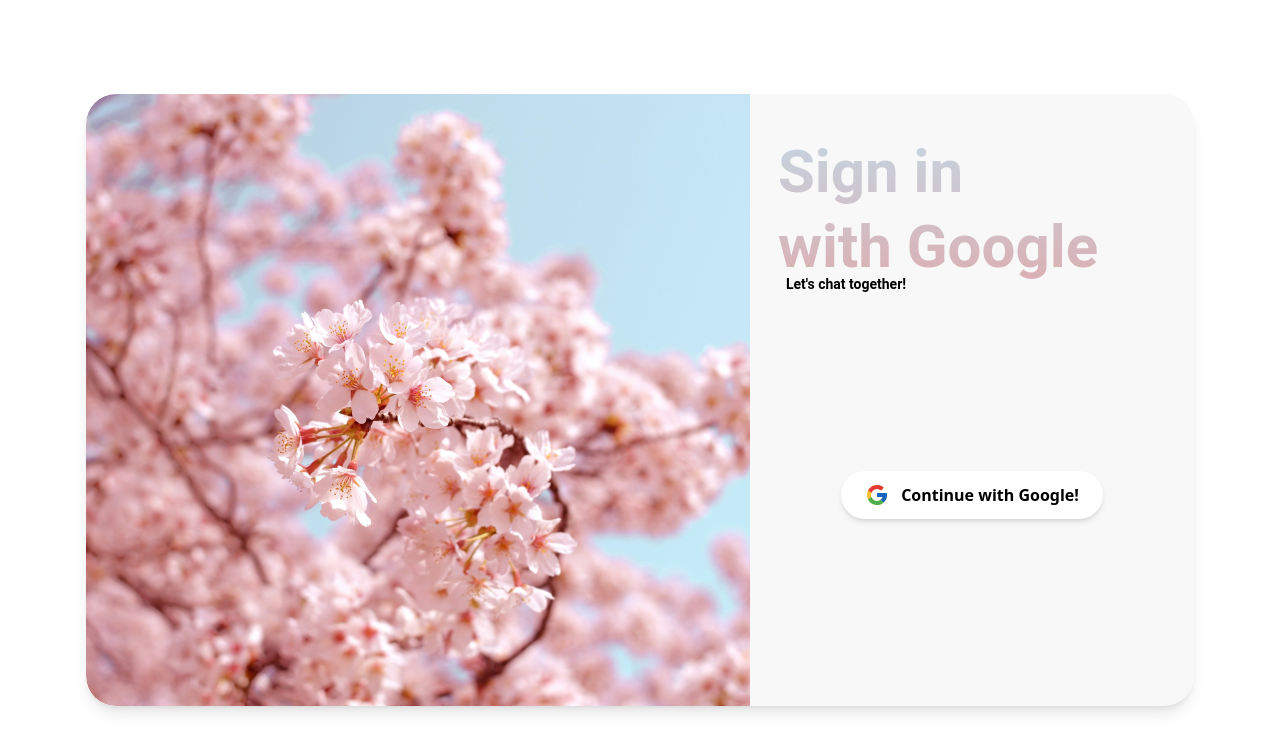
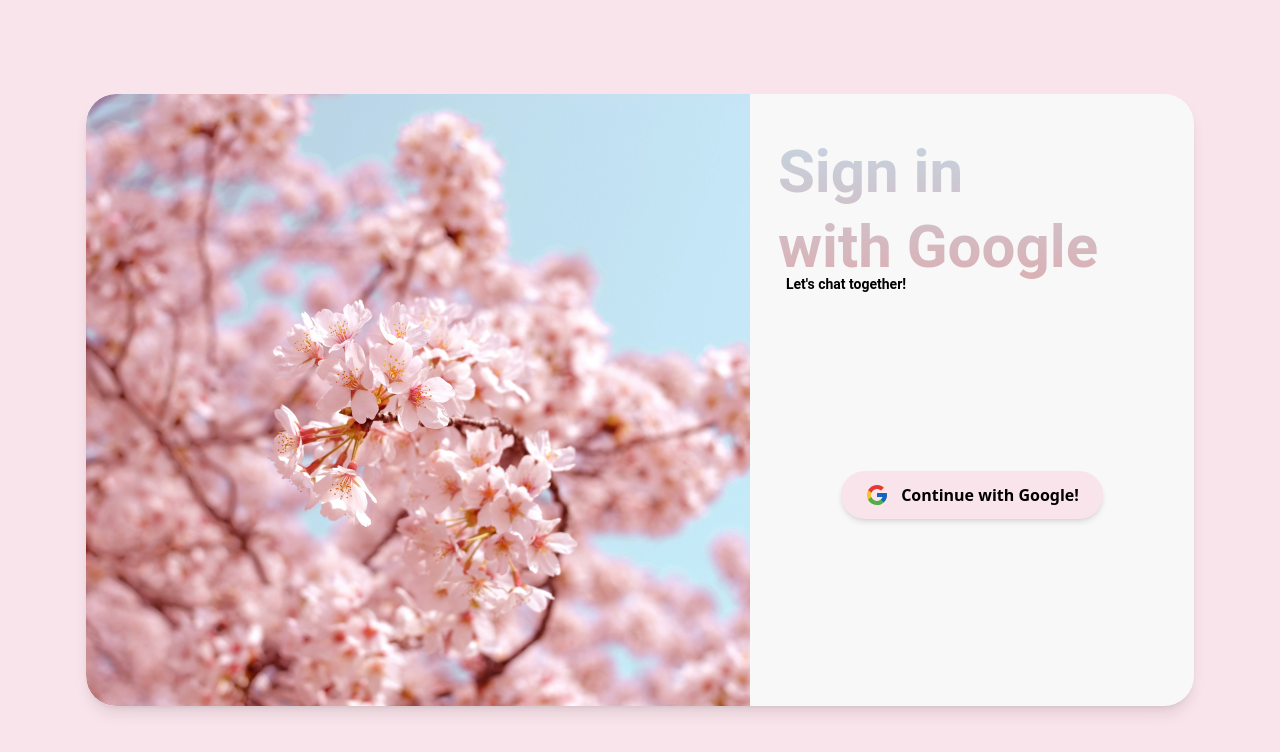
Before and after one commit to Emaus-Leonardo/chat-app, a React (Vite) app: page / in a window 1280 px wide. Shown: the top 752 px of the page. Built offline with nearby package versions, Linux system fonts and the light colour scheme; no server answers.

Commit message:
STYLE: estilo e funcionaidade d e login feitas

```diff
--- a/package.json
+++ b/package.json
@@ -16,7 +16,8 @@
     "react-dom": "^18.3.1",
     "react-firebase-hooks": "^5.1.1",
     "react-icons": "^5.2.1",
-    "react-spinkit": "^3.0.0"
+    "react-spinkit": "^3.0.0",
+    "react-spinners": "^0.14.1"
   },
   "devDependencies": {
     "@types/react": "^18.3.3",
--- a/src/components/Loading/index.jsx
+++ b/src/components/Loading/index.jsx
@@ -0,0 +1,10 @@
+import React from 'react'
+import { RingLoader } from 'react-spinners';
+
+export default function Loading() {
+  return (
+    <div>
+      <RingLoader color="#3498db" size={150} />
+    </div>
+  )
+}
--- a/src/components/Login/index.jsx
+++ b/src/components/Login/index.jsx
@@ -16,7 +16,7 @@
   };
 
   return (
-    <div className="w-full h-screen flex flex-col justify-center items-center bg-white">
+    <div className="w-full h-screen flex flex-col justify-center items-center bg-[#FAE4EB]">
       <div className="flex justify-center items-center bg-[#F8F8F8] rounded-[30px] shadow-lg overflow-hidden gap-7">
         <aside className="flex justify-start items-start">
           <img
@@ -40,7 +40,7 @@
           <div className="h-full flex justify-center items-center pr-7">
             <button
               onClick={signInWithGoogle}
-              className="flex items-center px-6 py-3 bg-white text-black font-semibold rounded-full shadow-md hover:bg-[#f5f5f5] transition-colors"
+              className="flex items-center px-6 py-3 bg-[#FAE4EB] text-black font-semibold rounded-full shadow-md hover:bg-[#fccfde] transition-all duration-500"
             >
               <svg
                 xmlns="http://www.w3.org/2000/svg"
--- /dev/null
+++ b/src/components/Sidebar/index.jsx
@@ -0,0 +1,11 @@
+import React from 'react'
+
+function Sidebar() {
+  return (
+    <div>
+
+    </div>
+  )
+}
+
+export default Sidebar
--- /dev/null
+++ b/src/components/SidebarChats/index.jsx
@@ -0,0 +1,11 @@
+import React from 'react'
+
+function SidebarChats() {
+  return (
+    <div>
+
+    </div>
+  )
+}
+
+export default SidebarChats
--- /dev/null
+++ b/src/components/SidebarHeader/index.jsx
@@ -0,0 +1,11 @@
+import React from 'react'
+
+function SidebarHeader() {
+  return (
+    <div>
+
+    </div>
+  )
+}
+
+export default SidebarHeader
--- a/src/main.jsx
+++ b/src/main.jsx
@@ -1,10 +1,39 @@
-import React from 'react'
-import ReactDOM from 'react-dom/client'
-import Login from './components/Login/index.jsx'
-import './index.css'
+import React, { useEffect } from 'react';
+import { useAuthState } from 'react-firebase-hooks/auth';
+import { auth, db } from './services/firebase.js';
+import ReactDOM from 'react-dom/client';
+
+import Login from './components/Login/index.jsx';
+import Loading from './components/Loading/index.jsx';
+import './index.css';
+
+function App() {
+  const [user, loading] = useAuthState(auth);
+
+  useEffect(() => {
+    if (user) {
+      const userDocRef = db.collection('users').doc(user.uid);
+
+      userDocRef.get().then((doc) => {
+        if (!doc.exists) {
+          userDocRef.set({
+            email: user.email,
+            photoURL: user.photoURL,
+          });
+        }
+      });
+    }
+  }, [user]);
+
+  if (loading) return <Loading />;
+
+  if (!user) return <Login />;
+
+  return <div>Welcome, {user.displayName || 'User'}!</div>;
+}
 
 ReactDOM.createRoot(document.getElementById('root')).render(
   <React.StrictMode>
-    <Login />
-  </React.StrictMode>,
-)
+    <App />
+  </React.StrictMode>
+);
```
Also changed, not shown: 1 other file (tests, documents, lock files or other folders).
